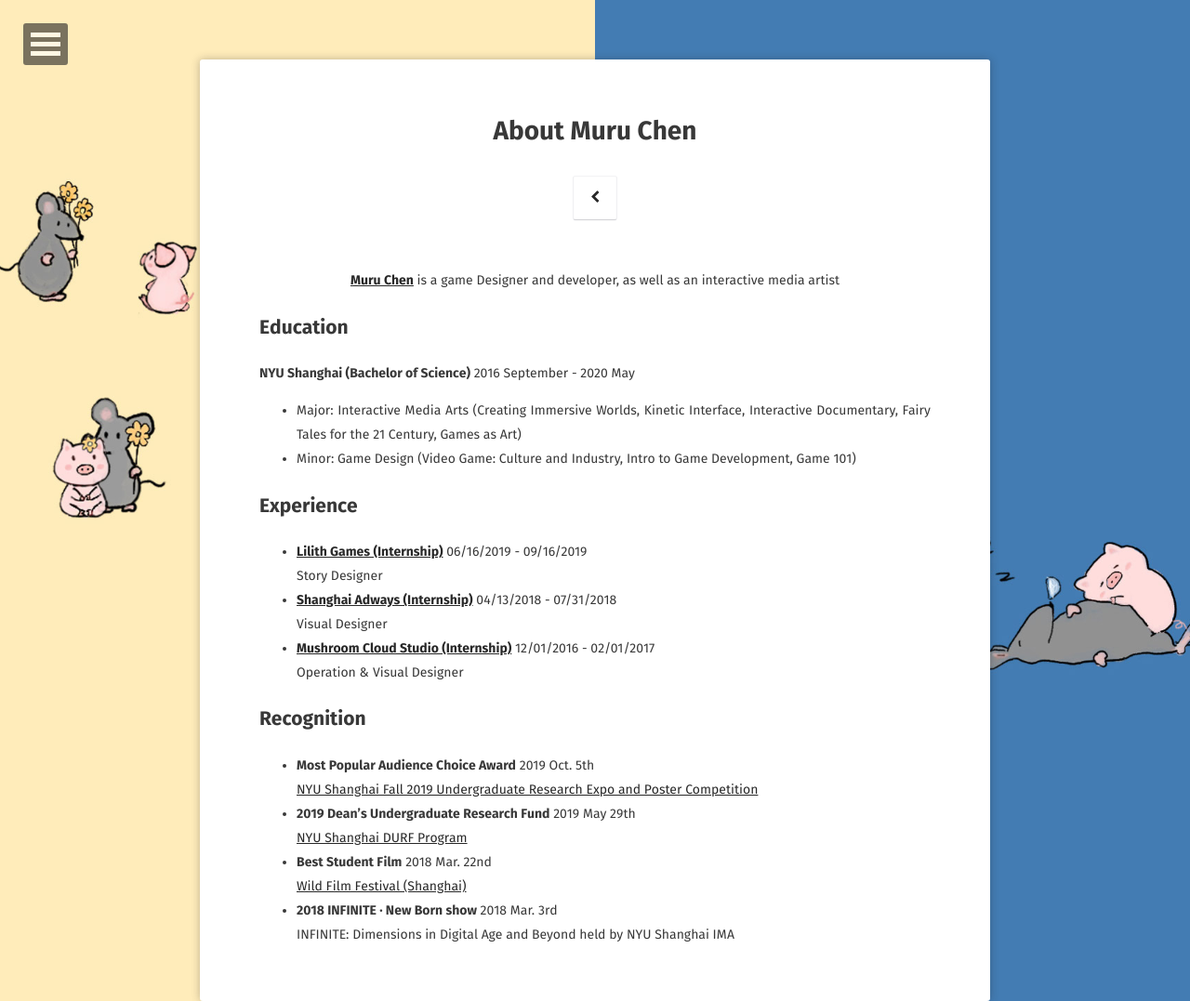
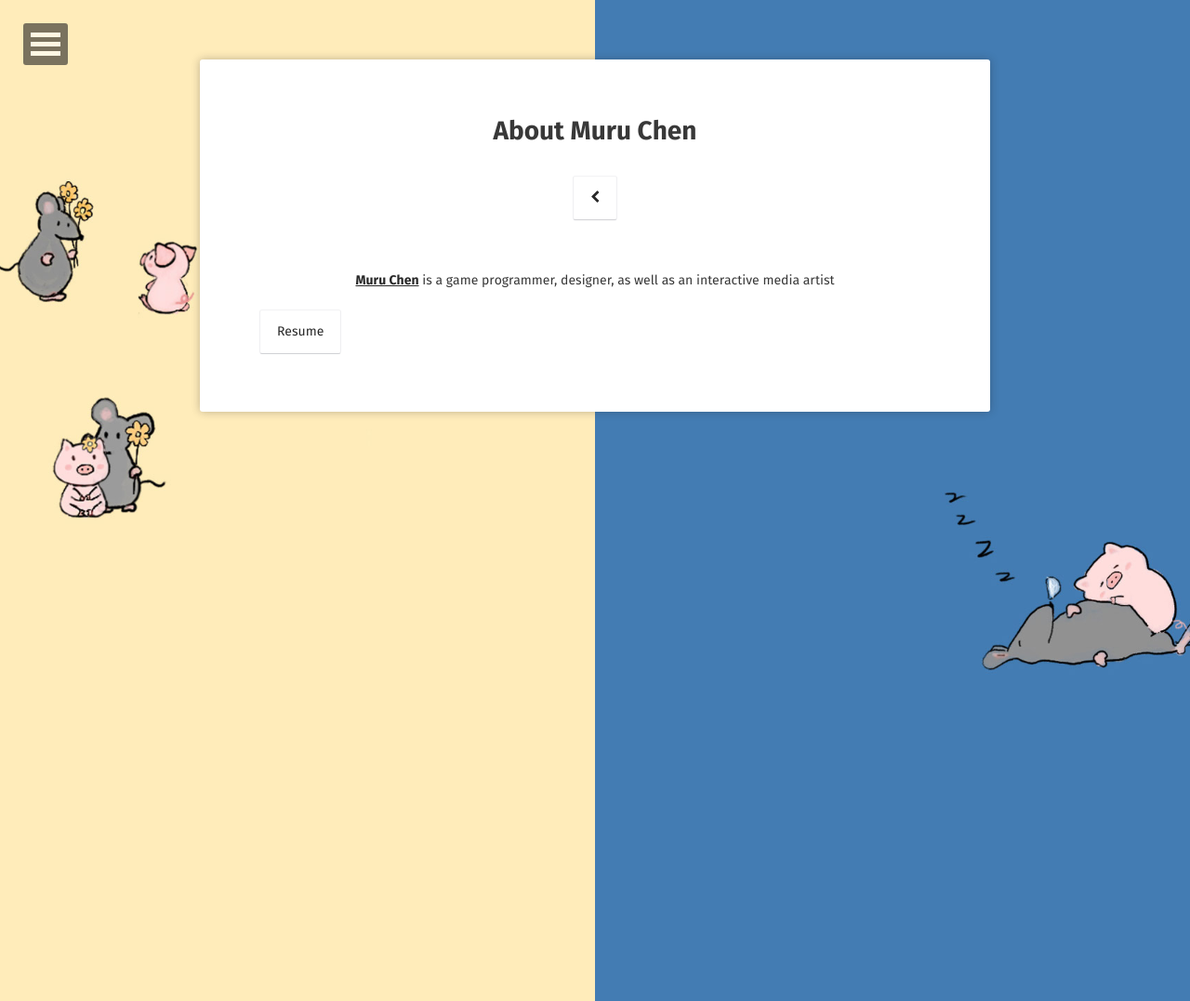
Before and after one commit to MuruC/MuruC.github.io, a Jekyll site: the page built from about/index.md, in a window 1280 px wide. Shown: the whole page at 93% size. Built offline with Jekyll 4.4.1, drawn with Linux system fonts in a browser that asks for light colours; some web fonts are replaced.

Commit message:
upload resume

```diff
--- a/about/index.md
+++ b/about/index.md
@@ -6,36 +6,6 @@
 comments: false
 ---
 
-<center><a href="http://MuruC.github.io/"><b>Muru Chen</b></a> is a game Designer and developer, as well as an interactive media artist</center>
+<center><a href="http://MuruC.github.io/"><b>Muru Chen</b></a> is a game programmer, designer, as well as an interactive media artist</center>
 
-
-## Education
-<b>NYU Shanghai (Bachelor of Science)</b>
-	2016 September - 2020 May
-* Major: Interactive Media Arts (Creating Immersive Worlds, Kinetic Interface, Interactive Documentary, Fairy Tales for the 21 Century, Games as Art)
-* Minor: Game Design (Video Game: Culture and Industry, Intro to Game Development, Game 101)
-
-## Experience
-* <a href="https://www.lilithgames.com/en/"><b>Lilith Games (Internship)</b></a>
-	06/16/2019 - 09/16/2019
-	Story Designer
-* <a href="https://adways.com.cn/"><b>Shanghai Adways  (Internship)</b></a>
-	04/13/2018 - 07/31/2018
-	Visual Designer
-* <a href="http://www.mushroomcloud.cc/ "><b>Mushroom Cloud Studio (Internship)</b></a>
-	12/01/2016 - 02/01/2017
-	Operation & Visual Designer
-
-## Recognition
-* <b>Most Popular Audience Choice Award</b>
-	2019 Oct. 5th
-	<a href="https://shanghai.nyu.edu/content/undergraduate-research-symposium-and-conferences">NYU Shanghai Fall 2019 Undergraduate Research Expo and Poster Competition</a>
-* <b>2019 Dean's Undergraduate Research Fund</b>
-	2019 May 29th
-	<a href="https://shanghai.nyu.edu/academics/undergraduate-research">NYU Shanghai DURF Program</a>
-* <b>Best Student Film</b>
-	2018 Mar. 22nd
-	<a href="https://nywildfilmfestival.com/">Wild Film Festival (Shanghai)</a>
-* <b>2018 INFINITE · New Born show</b>
-	2018 Mar. 3rd
-	INFINITE: Dimensions in Digital Age and Beyond held by NYU Shanghai IMA
+[Resume](https://maipdf.com/book/?e=dzyA50Ua9ah/gf){: .btn}
```
